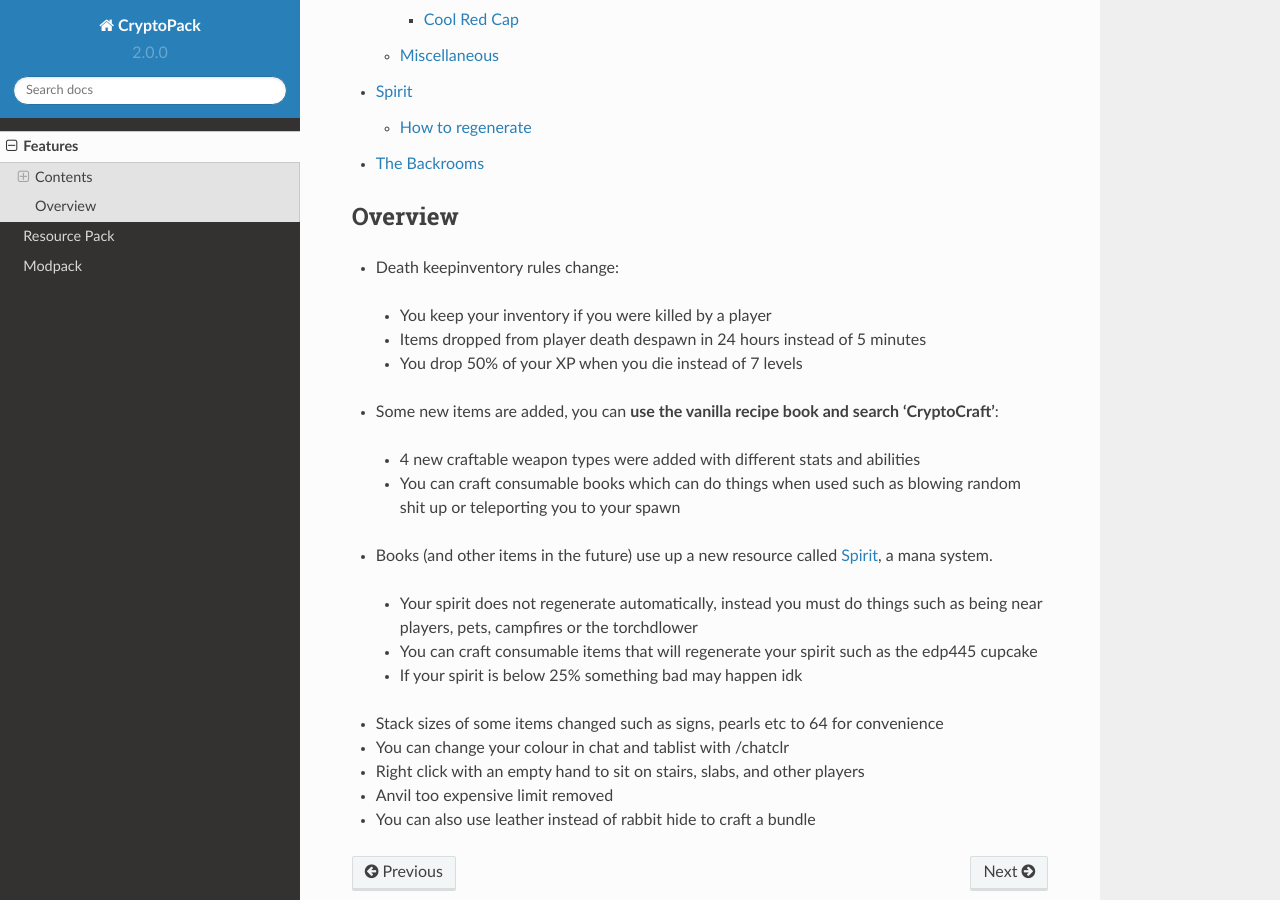
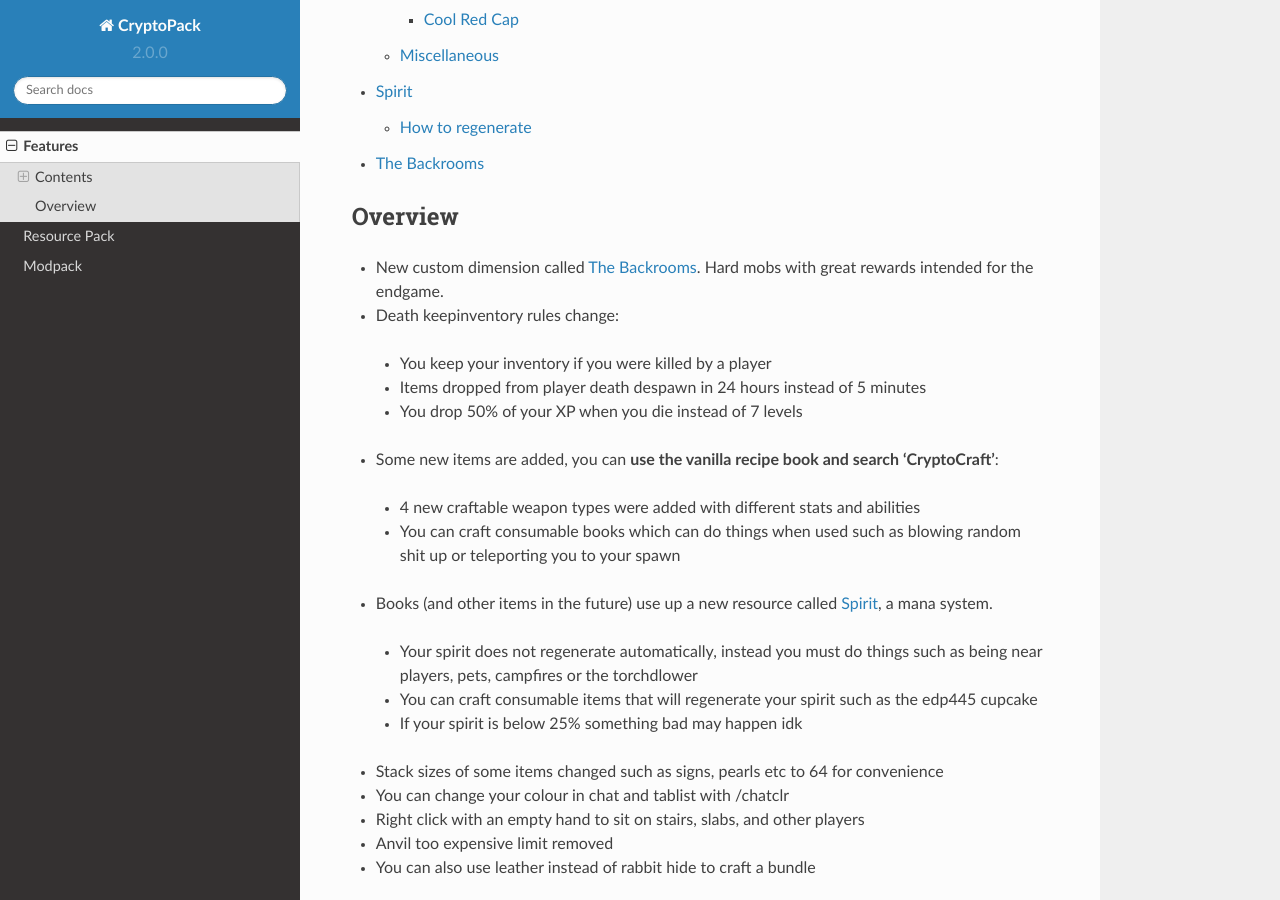
Before and after one commit to Shwabbaa/cryptopack-docs, a Sphinx documentation site: the page built from docs/source/features/index.rst, in a window 1280 px wide and 900 px high, scrolled down 1408 px. Built offline with Sphinx 7.4.7 and the Read the Docs theme 2.0.0, drawn with Linux system fonts in a browser that asks for light colours; pages that are not in the unit, such as notebooks, are missing from menus.

Commit message:
Update index.rst

```diff
--- a/docs/source/features/index.rst
+++ b/docs/source/features/index.rst
@@ -12,7 +12,7 @@
 
 Overview
 --------
-
+* New custom dimension called :doc:`backrooms`. Hard mobs with great rewards intended for the endgame.
 * Death keepinventory rules change:
  * You keep your inventory if you were killed by a player
  * Items dropped from player death despawn in 24 hours instead of 5 minutes
```
